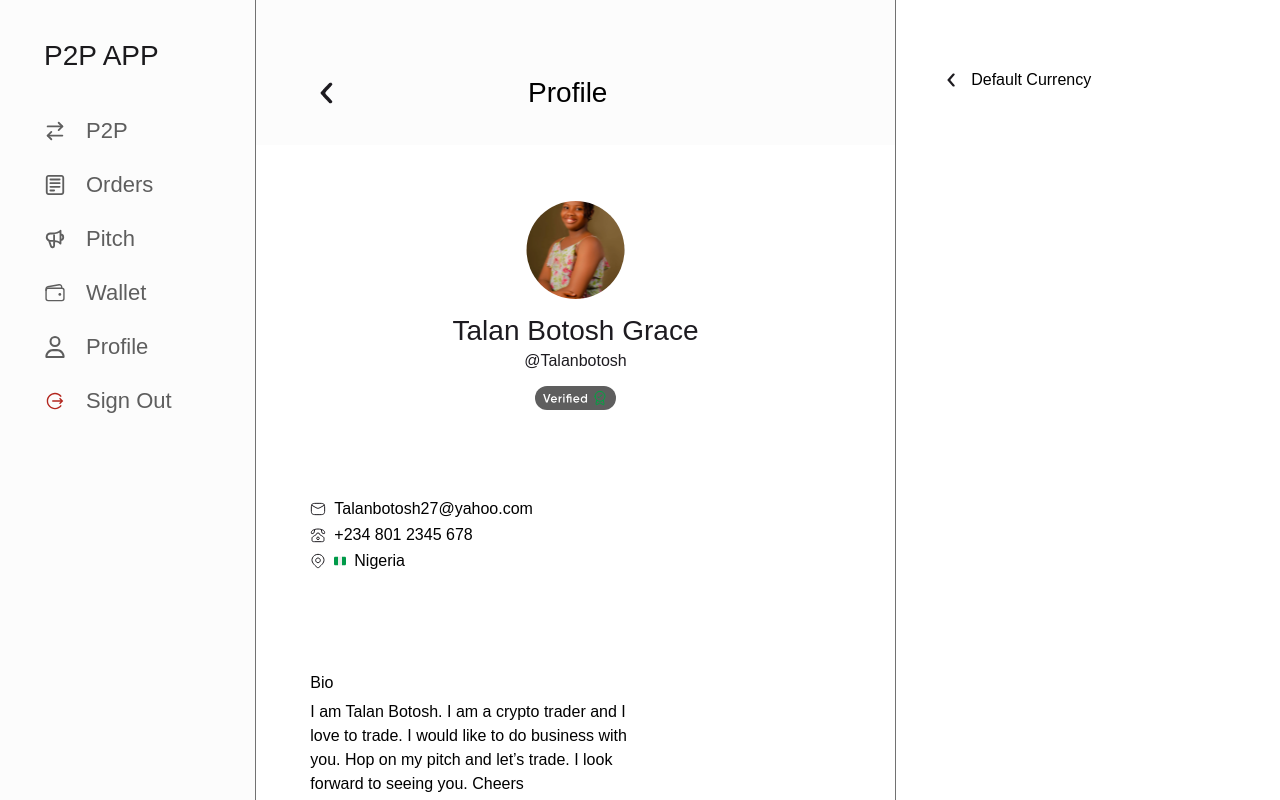
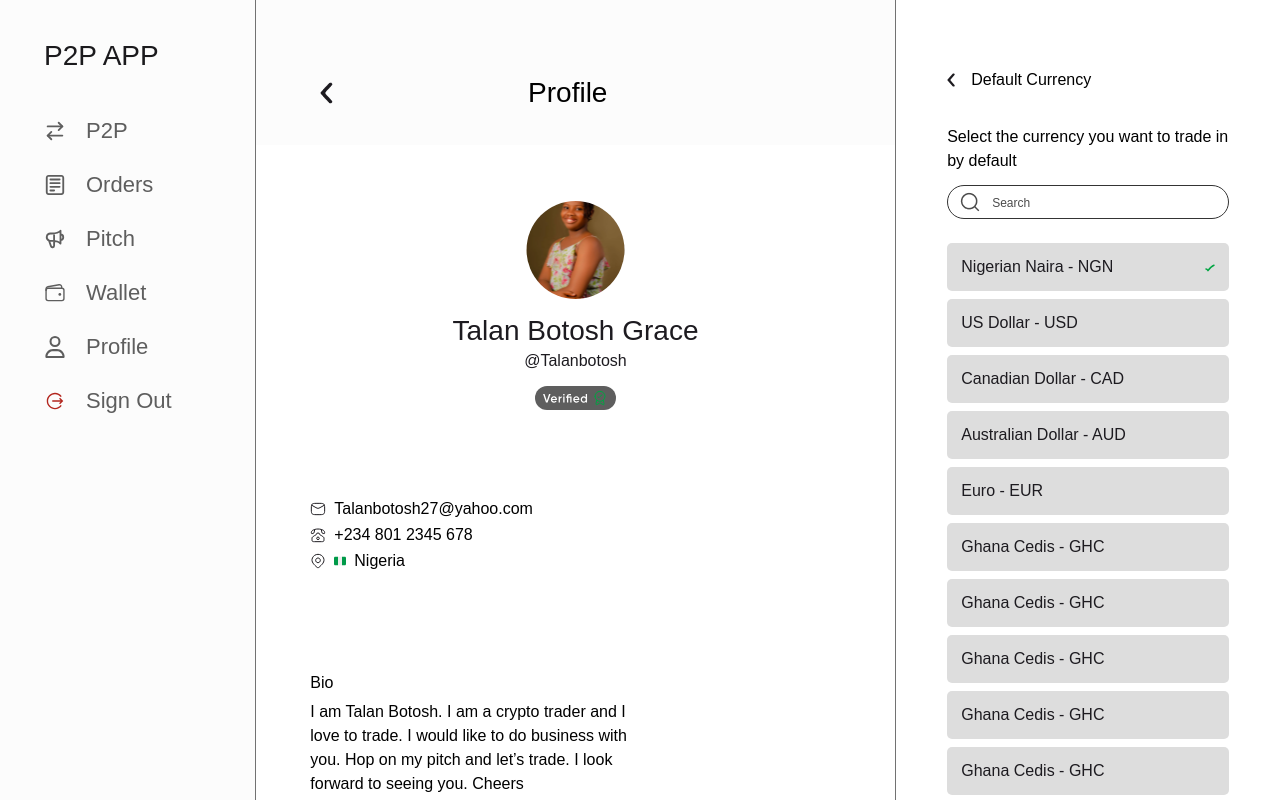
Before and after one commit to Stringcode-Limited/p2p-front-end, a React (Vite) app: page /app/profile/defaultcurrency in a window 1280 px wide. Shown: the top 800 px of the page. Built offline with nearby package versions, Linux system fonts and the light colour scheme; a web font is replaced by a local one.

Commit message:
updated some screens

```diff
--- /dev/null
+++ b/src/components/ProfileBrowse/ProfileBrowse.css
@@ -0,0 +1,19 @@
+.profileBrowse{
+    height: 48px;
+    padding: 5%;
+    background-color: #DDDDDD;
+    border-radius: 5px;
+    display: flex;
+    align-items: center;
+    justify-content: space-between;
+    cursor: pointer;
+}
+
+.profileBrowse .left{
+    display: flex;
+    align-items: center;
+    gap: 8px;
+    font-size: 16px;
+    font-family: 'Gilroy-Regular', sans-serif;
+    color: #1D1B20;
+}
--- /dev/null
+++ b/src/components/ProfileBrowse/ProfileBrowse.tsx
@@ -0,0 +1,23 @@
+import "./ProfileBrowse.css";
+
+interface IProfileBrowse {
+    text: string;
+    img: string;
+    display?: "hide" | "show"
+}
+const ProfileBrowse = ({ text, img, display }: IProfileBrowse) => {
+    return (
+        <>
+            <div className="profileBrowse">
+                <div className="left">
+                    {text}
+                </div>
+                <div className="right">
+                    <img className={display} src={img} alt="" />
+                </div>
+            </div>
+        </>
+    )
+}
+
+export default ProfileBrowse
--- a/src/pages/app/app-profile-page/ProfileDefaultCurrency/DefaultCurrency/DefaultCurrency.css
+++ b/src/pages/app/app-profile-page/ProfileDefaultCurrency/DefaultCurrency/DefaultCurrency.css
@@ -1,4 +1,4 @@
-.defaultCurrency{
+.defaultCurrency {
     width: 30vw;
     display: flex;
     flex-direction: column;
@@ -10,7 +10,51 @@
     display: flex;
     align-items: center;
     gap: 16px;
-    margin: 20px 0 20px 0;
+    margin: 20px 0 36px 0;
+}
+
+.defaultCurrency .currencyInstruction p {
+
+    font-family: 'Gilroy-Medium', sans-serif;
+    font-size: 16px;
+    font-weight: 400;
+    line-height: 24px;
+    margin-bottom: 12px;
+
+
+}
+
+.defaultCurrency .searchBar {
+    display: flex;
+    align-items: center;
+    gap: 12px;
+    border: 1.5px solid #343434;
+    border-radius: 20px;
+    padding: 6px 12px;
+}
+
+.defaultCurrency .searchBar input {
+    outline: none;
+    border: none;
+    font-family: 'Gilroy-SemiBold', sans-serif;
+}
+
+.defaultCurrency .searchBar input::placeholder {
+    color: #4B4B4B;
+    padding-left: 0px;
+    font-family: 'Gilroy-SemiBold', sans-serif;
+    font-size: 12px;
+    font-weight: 400;
+    line-height: 16px;
+
+
+}
+
+.defaultCurrency .defaultCurrencyWrapper {
+    display: flex;
+    flex-direction: column;
+    gap: 8px;
+    margin-top: 24px;
 }
 
 @media screen and (max-width:767px) {
--- a/src/pages/app/app-profile-page/ProfileDefaultCurrency/DefaultCurrency/DefaultCurrency.tsx
+++ b/src/pages/app/app-profile-page/ProfileDefaultCurrency/DefaultCurrency/DefaultCurrency.tsx
@@ -1,5 +1,8 @@
 import "./DefaultCurrency.css";
 import reset from "../../../../../assets/images/reset.svg";
+import search from "../../../../../assets/images/search.png";
+import ProfileBrowse from "../../../../../components/ProfileBrowse/ProfileBrowse";
+import tickyes from "../../../../../assets/images/tickyes.svg";
 
 const DefaultCurrency = () => {
     return (
@@ -9,6 +12,29 @@ const DefaultCurrency = () => {
                     <img src={reset} alt="" />
                     <p>Default Currency</p>
                 </div>
+                <div className="currencyInstruction">
+                    <p>Select the currency you want to trade in by default</p>
+                </div>
+                <div className="searchBar">
+                    <img src={search} alt="" />
+                    <input type="" placeholder="Search" />
+                </div>
+
+                <div className="defaultCurrencyWrapper">
+                    <ProfileBrowse text="Nigerian Naira - NGN" img={tickyes} />
+                    <ProfileBrowse text="US Dollar - USD" img={tickyes} display="hide" />
+                    <ProfileBrowse text="Canadian Dollar - CAD" img={tickyes} display="hide" />
+                    <ProfileBrowse text="Australian Dollar - AUD" img={tickyes} display="hide" />
+                    <ProfileBrowse text="Euro - EUR" img={tickyes} display="hide" />
+                    <ProfileBrowse text="Ghana Cedis - GHC" img={tickyes} display="hide" />
+                    <ProfileBrowse text="Ghana Cedis - GHC" img={tickyes} display="hide" />
+                    <ProfileBrowse text="Ghana Cedis - GHC" img={tickyes} display="hide" />
+                    <ProfileBrowse text="Ghana Cedis - GHC" img={tickyes} display="hide" />
+                    <ProfileBrowse text="Ghana Cedis - GHC" img={tickyes} display="hide" />
+                    <ProfileBrowse text="Ghana Cedis - GHC" img={tickyes} display="hide" />
+                    <ProfileBrowse text="Ghana Cedis - GHC" img={tickyes} display="hide" />
+                    <ProfileBrowse text="Ghana Cedis - GHC" img={tickyes} display="hide" />
+                </div>
             </div>
         </>
     )
--- a/src/pages/app/app-profile-page/ProfileLanguage/Language/Language.css
+++ b/src/pages/app/app-profile-page/ProfileLanguage/Language/Language.css
@@ -10,7 +10,13 @@
     display: flex;
     align-items: center;
     gap: 16px;
-    margin: 20px 0 20px 0;
+    margin: 20px 0 36px 0;
+}
+
+.language .languageWrapper{
+    display: flex;
+    flex-direction: column;
+    gap: 8px;
 }
 
 @media screen and (max-width:767px) {
@@ -24,4 +30,5 @@
         padding: 5%
     }
 
+
 }
--- a/src/pages/app/app-profile-page/ProfilePayment/ProfilePaymentMethod/ProfilePaymentMethod.css
+++ b/src/pages/app/app-profile-page/ProfilePayment/ProfilePaymentMethod/ProfilePaymentMethod.css
@@ -8,6 +8,39 @@
     margin: 20px 0 20px 0;
 }
 
+.profilePaymentMethod .paymentContainer{
+    display: flex;
+    align-items: center;
+    justify-content: space-between;
+}
+
+.profilePaymentMethod .paymentContainer .addPayment{
+    display: flex;
+    align-items: center;
+    gap: 16px;
+}
+
+.profilePaymentMethod .paymentform {
+    display: flex;
+    flex-direction: column;
+    gap: 24px;
+}
+
+.profilePaymentMethod .paymentform .savePaymentBtn {
+    background-color: #00A542;
+    width: 100%;
+    color: white;
+    outline: none;
+    border: none;
+    padding: 16px;
+    border-radius: 5px;
+    margin-top: 8px;
+}
+
+.profilePaymentMethod .paymentWrapper{
+    margin-top: 24px;
+}
+
 @media screen and (max-width:767px) {
     .profilePaymentMethod {
         width: 100vw;
--- a/src/pages/app/app-profile-page/ProfilePayment/ProfilePaymentMethod/ProfilePaymentMethod.tsx
+++ b/src/pages/app/app-profile-page/ProfilePayment/ProfilePaymentMethod/ProfilePaymentMethod.tsx
@@ -1,13 +1,34 @@
-import "./ProfilePaymentMethod.css"
+import "./ProfilePaymentMethod.css";
+import reset from "../../../../../assets/images/reset.svg";
+import trend from "../../../../../assets/images/Trend.svg";
+import ResetOTP from "../../../../../components/ResetOTP/ResetOTP";
 
 const ProfilePaymentMethod = () => {
   return (
     <>
-    <div className="profilePaymentMethod ">
-      <div className="profilePaymentHeader">
-        <p>Payment Methods</p>
-      </div>
-    </div>
+      <div className="profilePaymentMethod ">
+        <div className="profilePaymentHeader">
+          <p>Payment methods</p>
+        </div>
+        <div className="paymentContainer">
+          <div className="addPayment">
+            <img src={reset} alt="" />
+            <p>Add payment method</p>
+          </div>
+          <div>
+            <img src={trend} />
+          </div>
+        </div>
+
+        <div className="paymentWrapper">
+          <form className="paymentform" action="">
+            <ResetOTP label="Account number" display="hide" />
+            <ResetOTP label="Bank name" display="hide" />
+            <ResetOTP label="Account name" display="hide" />
+            <button className="savePaymentBtn">Save payment method</button>
+          </form>
+        </div>
+      </div >
     </>
   )
 }
--- a/src/pages/app/app-profile-page/ProfilePreferences/Preferences/Preferences.css
+++ b/src/pages/app/app-profile-page/ProfilePreferences/Preferences/Preferences.css
@@ -8,6 +8,12 @@
     margin: 20px 0 20px 0;
 }
 
+.preferences .preferencesWrapper{
+    display: flex;
+    flex-direction: column;
+    gap: 12px;
+}
+
 @media screen and (max-width:767px) {
     .preferences {
         width: 100vw;
--- a/src/pages/app/app-profile-page/ProfilePreferences/Preferences/Preferences.tsx
+++ b/src/pages/app/app-profile-page/ProfilePreferences/Preferences/Preferences.tsx
@@ -1,4 +1,8 @@
+
+import ProfileBrowse from "../../../../../components/ProfileBrowse/ProfileBrowse";
 import "./Preferences.css";
+import pright from "../../../../../assets/images/pright.svg";
+
 
 const Preferences = () => {
   return (
@@ -7,6 +11,12 @@ const Preferences = () => {
       <div className="preferencesHeader">
         <p>Preferences</p>
       </div>
+      <div className="preferencesWrapper">
+        <ProfileBrowse text="Default currency" img={pright}/>
+        <ProfileBrowse text="Theme" img={pright}/>
+        <ProfileBrowse text="Color" img={pright}/>
+        <ProfileBrowse text="Languages" img={pright}/>
+      </div>
     </div>
     </>
   )
--- a/src/pages/app/app-profile-page/ProfileTheme/Theme/Theme.css
+++ b/src/pages/app/app-profile-page/ProfileTheme/Theme/Theme.css
@@ -10,7 +10,13 @@
     display: flex;
     align-items: center;
     gap: 16px;
-    margin: 20px 0 20px 0;
+    margin: 20px 0 36px 0;
+}
+
+.theme .themeWrapper{
+    display: flex;
+    flex-direction: column;
+    gap: 12px;
 }
 
 @media screen and (max-width:767px) {
--- a/src/pages/app/app-profile-page/ProfileTheme/Theme/Theme.tsx
+++ b/src/pages/app/app-profile-page/ProfileTheme/Theme/Theme.tsx
@@ -1,5 +1,7 @@
 import "./Theme.css";
 import reset from "../../../../../assets/images/reset.svg";
+import ProfileBrowse from "../../../../../components/ProfileBrowse/ProfileBrowse";
+import tickyes from "../../../../../assets/images/tickyes.svg";
 
 const Theme = () => {
     return (
@@ -9,6 +11,11 @@ const Theme = () => {
                     <img src={reset} alt="" />
                     <p>Theme</p>
                 </div>
+
+                <div className="themeWrapper">
+                    <ProfileBrowse text="Light theme" img={tickyes} />
+                    <ProfileBrowse text="Dark theme" img={tickyes} display="hide" />
+                </div>
             </div>
         </>
     )
```
Also changed, not shown: src/pages/app/app-profile-page/ProfileLanguage/Language/Language.tsx (+22 -0 lines), src/assets/images/Trend.svg (added), src/assets/images/tickyes.svg (added).
